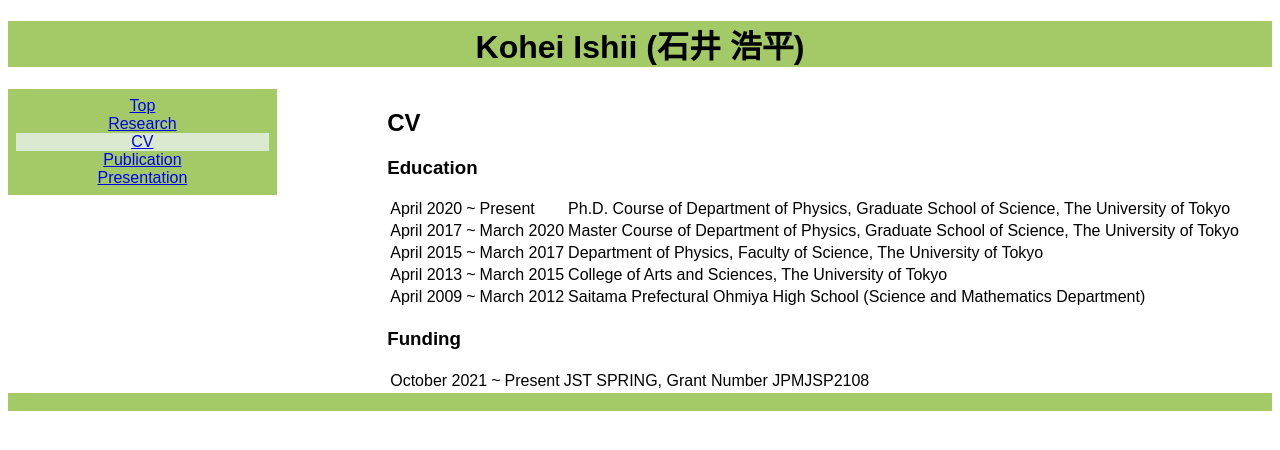
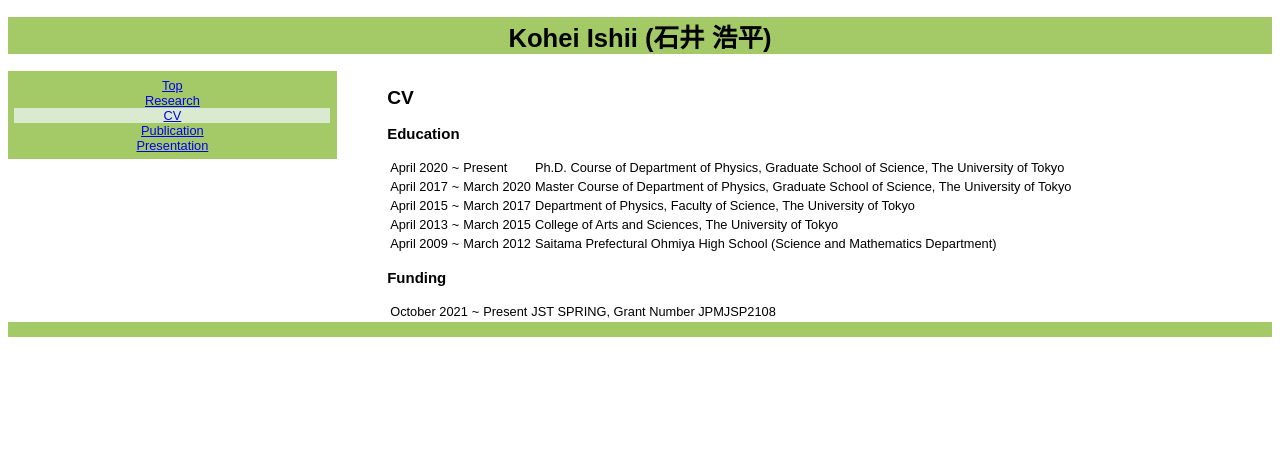
Before and after one commit to cohsh/cohsh.github.io, a PHP site: page /cv.html in a window 1280 px wide. Shown: the top 450 px of the page. Run offline with PHP 8.4, Linux system fonts and the light colour scheme.

Commit message:
fix: corruption of layout

```diff
--- a/css/style.css
+++ b/css/style.css
@@ -8,14 +8,16 @@ body {
   'ＭＳ Ｐゴシック',
   'MS PGothic',
   sans-serif;
+  font-size: 1vw
 }
+
 header {width:100%;background-color:#A4CA68;text-align:center}
 footer{clear:both;width:100%;background-color:#A4CA68;text-align:center}
 
 ul.side {list-style:none;padding:0;margin:0;text-align:center}
 
 div.container {position:relative;height:100%;}
-div.side {float:left;top:3em;width:20%;background-color:#A4CA68;height:100%;padding:0.5em}
+div.side {float:left;top:3em;width:25%;background-color:#A4CA68;height:100%;padding:0.5em}
 div.main {float:right;position:relative;width:70%;height:100%}
 
 dt {font-weight:bold}
```
